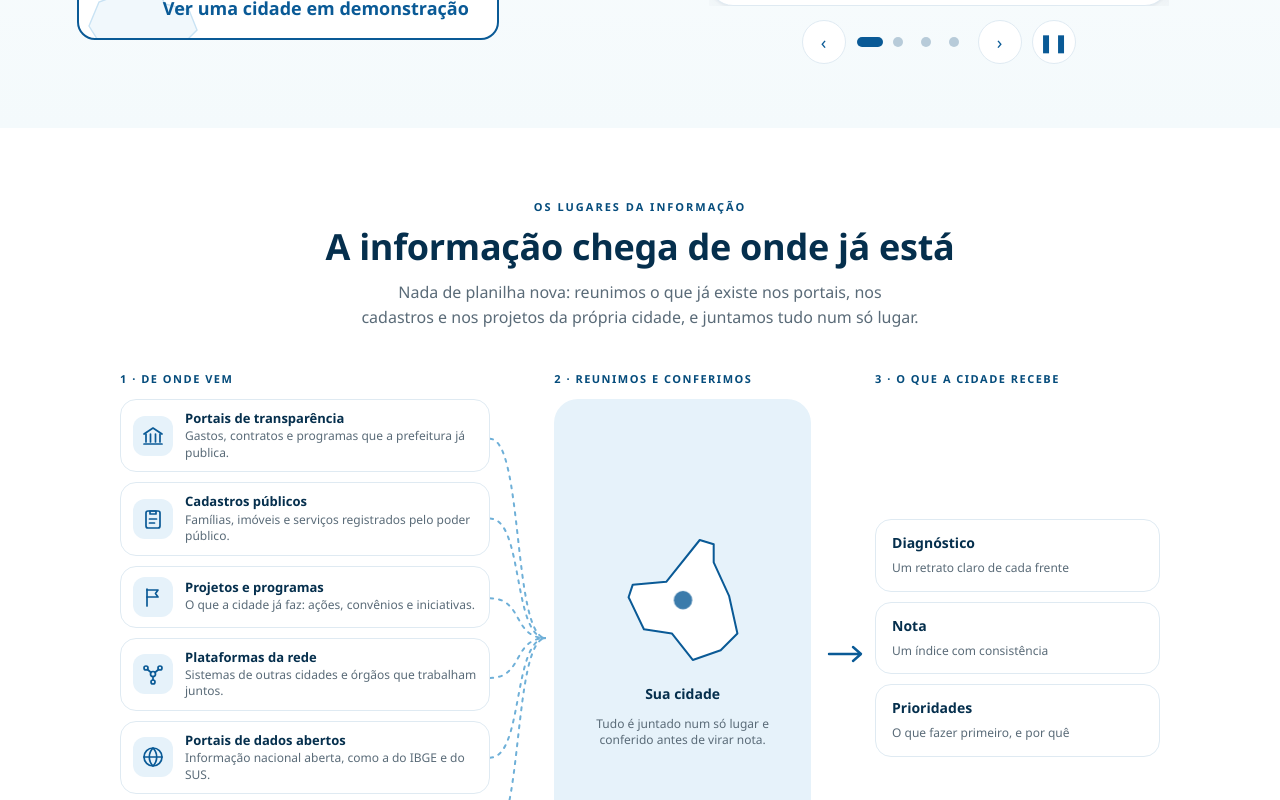
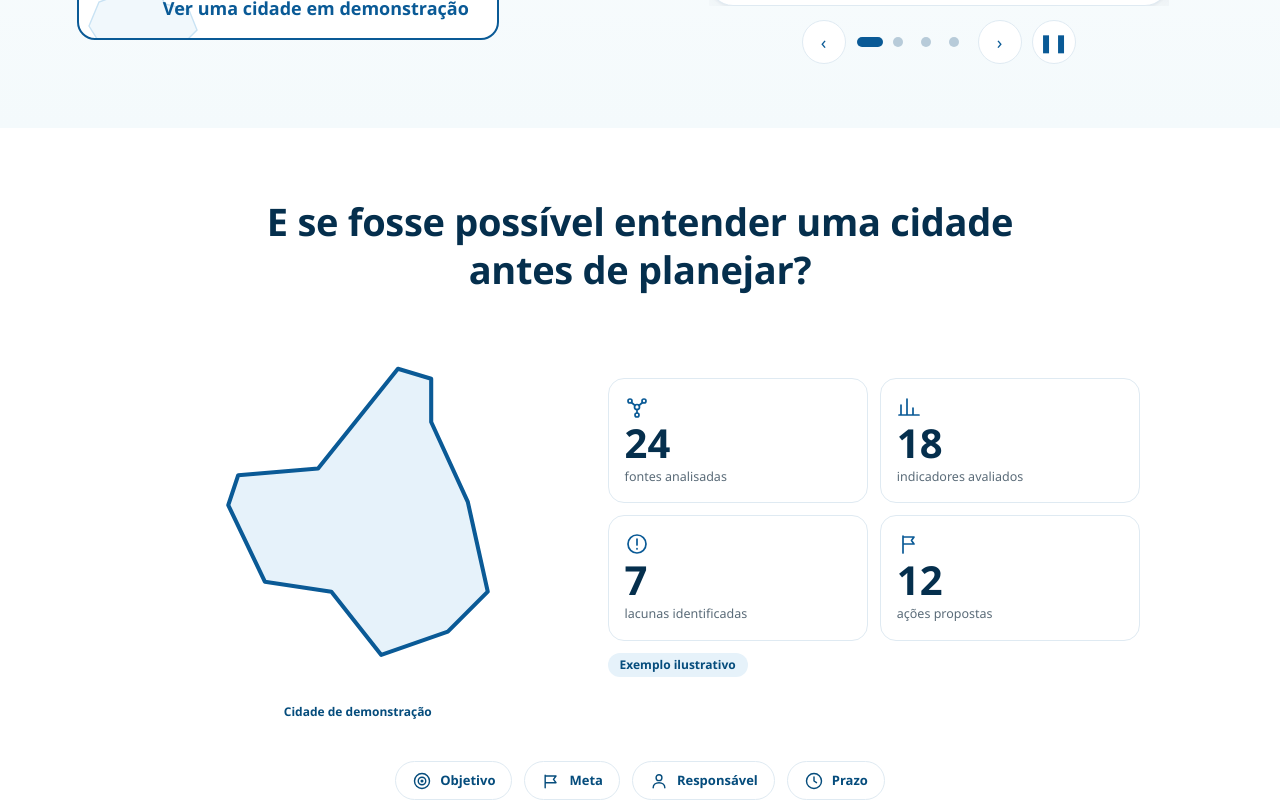
Before and after one commit to PantaleonSystems/diagnosis-cidmil, a React (Vite) app: page / in a window 1280 px wide. Shown: the part 580-1380 px from the top of the page. Built offline with nearby package versions, Linux system fonts and the light colour scheme.

Commit message:
feat: capítulo de demonstração com mapa e números ilustrativos
Co-Authored-By: Claude Sonnet 5.5 <noreply@anthropic.com>

```diff
--- /dev/null
+++ b/src/components/landing/Demonstracao.tsx
@@ -0,0 +1,78 @@
+import { useEffect, useRef, useState, type ReactNode } from 'react'
+import { useAnimado } from '@/lib/movimento'
+import { MapaAproximacao } from './MapaAproximacao'
+
+export const NUMEROS_DEMO = [
+  { id: 'fontes', valor: 24, rotulo: 'fontes analisadas' },
+  { id: 'indicadores', valor: 18, rotulo: 'indicadores avaliados' },
+  { id: 'lacunas', valor: 7, rotulo: 'lacunas identificadas' },
+  { id: 'acoes', valor: 12, rotulo: 'ações propostas' },
+] as const
+
+const ICONES: Record<string, ReactNode> = {
+  fontes: (<><circle cx="12" cy="12" r="2.5" /><circle cx="5" cy="6" r="2" /><circle cx="19" cy="6" r="2" /><circle cx="12" cy="20" r="2" /><path d="m6.5 7.5 3.5 3M17.5 7.5l-3.5 3M12 14.5V18" /></>),
+  indicadores: (<><path d="M4 20V10M10 20V4M16 20v-7M22 20H2" /></>),
+  lacunas: (<><circle cx="12" cy="12" r="9" /><path d="M12 7v6M12 16.5v.5" /></>),
+  acoes: (<><path d="M6 21V4M6 5h11l-2.5 3.5L17 12H6" /></>),
+  objetivo: (<><circle cx="12" cy="12" r="9" /><circle cx="12" cy="12" r="4.5" /><circle cx="12" cy="12" r="1" /></>),
+  meta: (<><path d="M5 20V5M5 6h13l-3 4 3 4H5" /></>),
+  responsavel: (<><circle cx="12" cy="8" r="3.5" /><path d="M5 20c0-3.6 3.1-6 7-6s7 2.4 7 6" /></>),
+  prazo: (<><circle cx="12" cy="12" r="9" /><path d="M12 7v5l3 2" /></>),
+}
+
+const Icone = ({ id, className = 'h-6 w-6' }: { id: string; className?: string }) => (
+  <svg viewBox="0 0 24 24" fill="none" stroke="currentColor" strokeWidth="1.7" strokeLinecap="round" strokeLinejoin="round" className={className} aria-hidden="true" focusable="false">{ICONES[id]}</svg>
+)
+
+const PLANO = [['objetivo', 'Objetivo'], ['meta', 'Meta'], ['responsavel', 'Responsável'], ['prazo', 'Prazo']] as const
+
+/** Uma cidade de demonstração: o mapa se aproxima e os números contam quando o capítulo entra na tela. */
+export function Demonstracao() {
+  const raiz = useRef<HTMLDivElement>(null)
+  const [dentro, setDentro] = useState(false)
+  useEffect(() => {
+    const el = raiz.current
+    if (!el || typeof IntersectionObserver !== 'function') { setDentro(true); return }
+    const io = new IntersectionObserver((es) => { if (es.some((e) => e.isIntersecting)) { setDentro(true); io.disconnect() } }, { threshold: 0.3 })
+    io.observe(el)
+    return () => io.disconnect()
+  }, [])
+  const valores = useAnimado(dentro ? NUMEROS_DEMO.map((n) => n.valor) : NUMEROS_DEMO.map(() => 0), 1400)
+
+  return (
+    <div ref={raiz} className="mx-auto max-w-[1000px]">
+      <h2 className="mx-auto mb-10 max-w-3xl text-center text-[clamp(26px,4vw,38px)] leading-tight tracking-[-0.3px] text-noite">
+        E se fosse possível entender uma cidade antes de planejar?
+      </h2>
+
+      <div className="grid items-center gap-8 md:grid-cols-[0.9fr_1.1fr]">
+        <div className="mx-auto w-full max-w-[340px]">
+          <MapaAproximacao className="rounded-[28px]" />
+          <p className="mt-3 text-center text-[12px] font-bold text-marca-escura">Cidade de demonstração</p>
+        </div>
+
+        <div>
+          <div className="grid grid-cols-2 gap-3">
+            {NUMEROS_DEMO.map((n, i) => (
+              <div key={n.id} className="rounded-2xl border border-linha bg-white p-4">
+                <span className="text-marca"><Icone id={n.id} /></span>
+                <p className="mt-1 text-[40px] font-extrabold leading-none text-noite">{Math.round(valores[i])}</p>
+                <p className="mt-1 text-[12.5px] text-cinza">{n.rotulo}</p>
+              </div>
+            ))}
+          </div>
+          <span className="mt-3 inline-block rounded-full bg-marca-fundo px-3 py-1 text-xs font-bold text-marca-escura">Exemplo ilustrativo</span>
+        </div>
+      </div>
+
+      <ul className="mt-10 flex flex-wrap justify-center gap-3" aria-label="O plano de ação reúne">
+        {PLANO.map(([id, rotulo]) => (
+          <li key={id} className="flex items-center gap-2 rounded-full border border-linha bg-white px-4 py-2 text-[13px] font-bold text-marca-escura">
+            <Icone id={id} className="h-5 w-5" />
+            {rotulo}
+          </li>
+        ))}
+      </ul>
+    </div>
+  )
+}
--- a/src/components/landing/capitulos.ts
+++ b/src/components/landing/capitulos.ts
@@ -1,7 +1,8 @@
 import { useEffect, useState } from 'react'
 
 export const CAPITULOS = [
-  { id: 'cidade', rotulo: 'A cidade' },
+  { id: 'cidade', rotulo: 'O momento' },
+  { id: 'demonstracao', rotulo: 'A demonstração' },
   { id: 'dados', rotulo: 'Os dados' },
   { id: 'calculo', rotulo: 'O cálculo' },
   { id: 'frentes', rotulo: 'As frentes' },
--- a/src/pages/Landing.tsx
+++ b/src/pages/Landing.tsx
@@ -3,6 +3,7 @@ import { SimuladorIndice } from '@/components/landing/SimuladorIndice'
 import { Eyebrow } from '@/components/ui'
 import { Capitulo } from '@/components/landing/Capitulo'
 import { Areas } from '@/components/landing/Areas'
+import { Demonstracao } from '@/components/landing/Demonstracao'
 import { Decisao } from '@/components/landing/Decisao'
 import { Frentes } from '@/components/landing/Frentes'
 import { TerritorioFontes } from '@/components/landing/TerritorioFontes'
@@ -19,6 +20,11 @@ export function Landing() {
       <main>
       {/* ------------------------------------------------------------ hero */}
       <HeroNoticias />
+
+      {/* ------------------------------------------------------- demonstração */}
+      <Capitulo id="demonstracao" className="mx-auto max-w-[1200px] px-[6vw] py-[70px]">
+        <Demonstracao />
+      </Capitulo>
 
       {/* ------------------------------------------------------------ dados */}
       <Capitulo id="dados" className="mx-auto max-w-[1200px] px-[6vw] py-[70px]">
```
Also changed, not shown: 2 other files (tests, documents, lock files or other folders).
